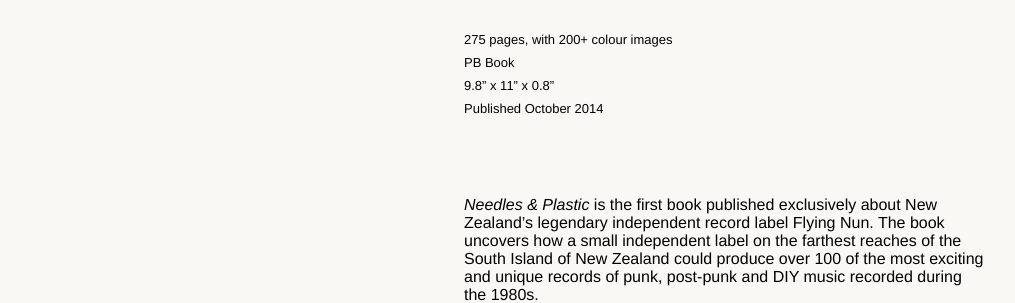
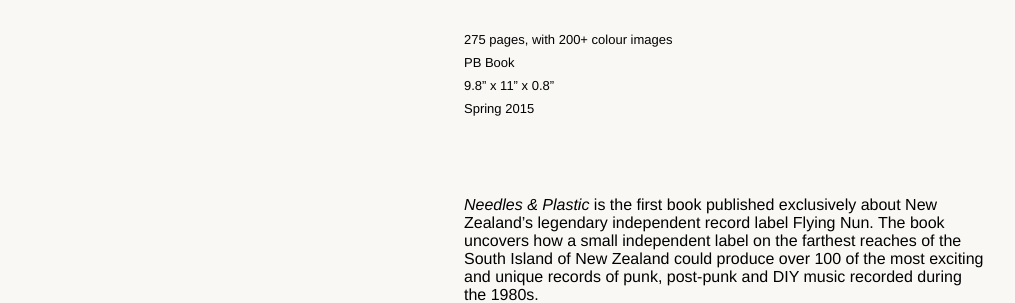
Before and after one commit to darcysaum/assembly-house, a Jekyll site: the page built from books/needles-and-plastic-flying-nun.html, in a window 1280 px wide. Shown: the part 603-906 px from the top of the page, without its empty margins (6-1021 px from the left). Built offline with Jekyll 4.4.1, drawn with Linux system fonts in a browser that asks for light colours; Markdown is read by kramdown in place of the engine named in the settings.

```diff
--- a/books/needles-and-plastic-flying-nun.html
+++ b/books/needles-and-plastic-flying-nun.html
@@ -5,7 +5,7 @@
 pages: 275 pages, with 200+ colour images
 details: PB Book
 dimensions: 9.8” x 11” x 0.8”
-publish_date: Published October 2014
+publish_date: Spring 2015
 thumbs: []
 ---
 
```
